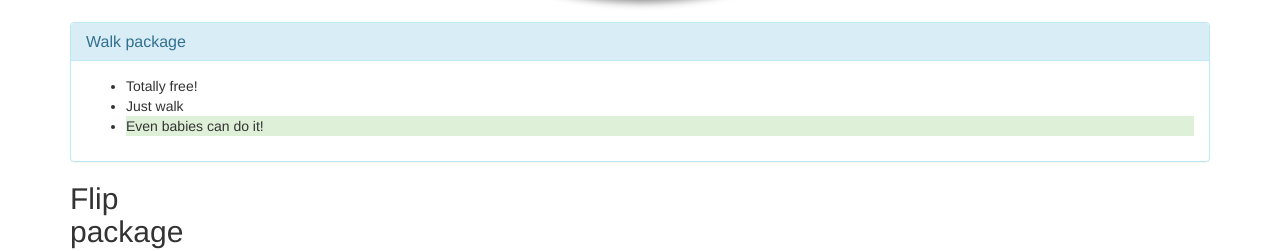
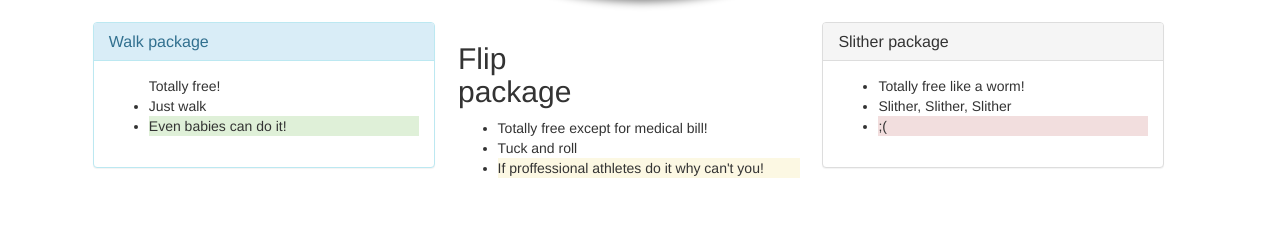
Before and after one commit to JoseyKinnaman/my-vacation, a plain HTML site: page index.html in a window 1280 px wide. Shown: the part 568-819 px from the top of the page. Drawn offline with Linux system fonts and the light colour scheme.

Commit message:
added flex to make columns

```diff
--- a/css/styles.css
+++ b/css/styles.css
@@ -41,3 +41,11 @@ img {
   animation: flip-it linear 5s infinite;
   width: 150px;
 }
+.packages {
+  display: flex;
+  flex-direction: row;
+  justify-content: space-evenly;
+}
+.third {
+  width: 30%;
+}
--- a/index.html
+++ b/index.html
@@ -20,19 +20,20 @@
           src="https://i.dailymail.co.uk/i/pix/2014/08/18/1408356581934_Image_galleryImage_Terrible_real_estate_agen.JPG"
           alt="Living room"
         />
-      <div class="panel panel-info">
+      <div class='packages'>
+        <div class="panel panel-info third">
           <div class="panel-heading">
             <h2 class="panel-title">Walk package</h2>
           </div>
           <div class="panel-body">
             <ul>
-            <li>Totally free!</li>
+              <l  i>Totally free!</li>
               <li>Just walk</li>
               <li class="bg-success">Even babies can do it!</li>
             </ul>
           </div>
         </div>
-      <div>
+        <div class="third">
           <h2 class='flip'>Flip package</h2>
           <ul>
             <li>Totally free except for medical bill!</li>
@@ -40,7 +41,7 @@
             <li class='bg-warning'>If proffessional athletes do it why can't you!</li>
           </ul>
         </div>
-      <div class="panel panel-default">
+        <div class="panel panel-default third">
           <div class="panel-heading">
             <h2 class="panel-title">Slither package</h2>
           </div>
@@ -53,5 +54,6 @@
         </div>
       </div>
       <div>
+    <div>
   </body>
 </html>
```
Lines whose indentation alone changed are shown as unchanged.
